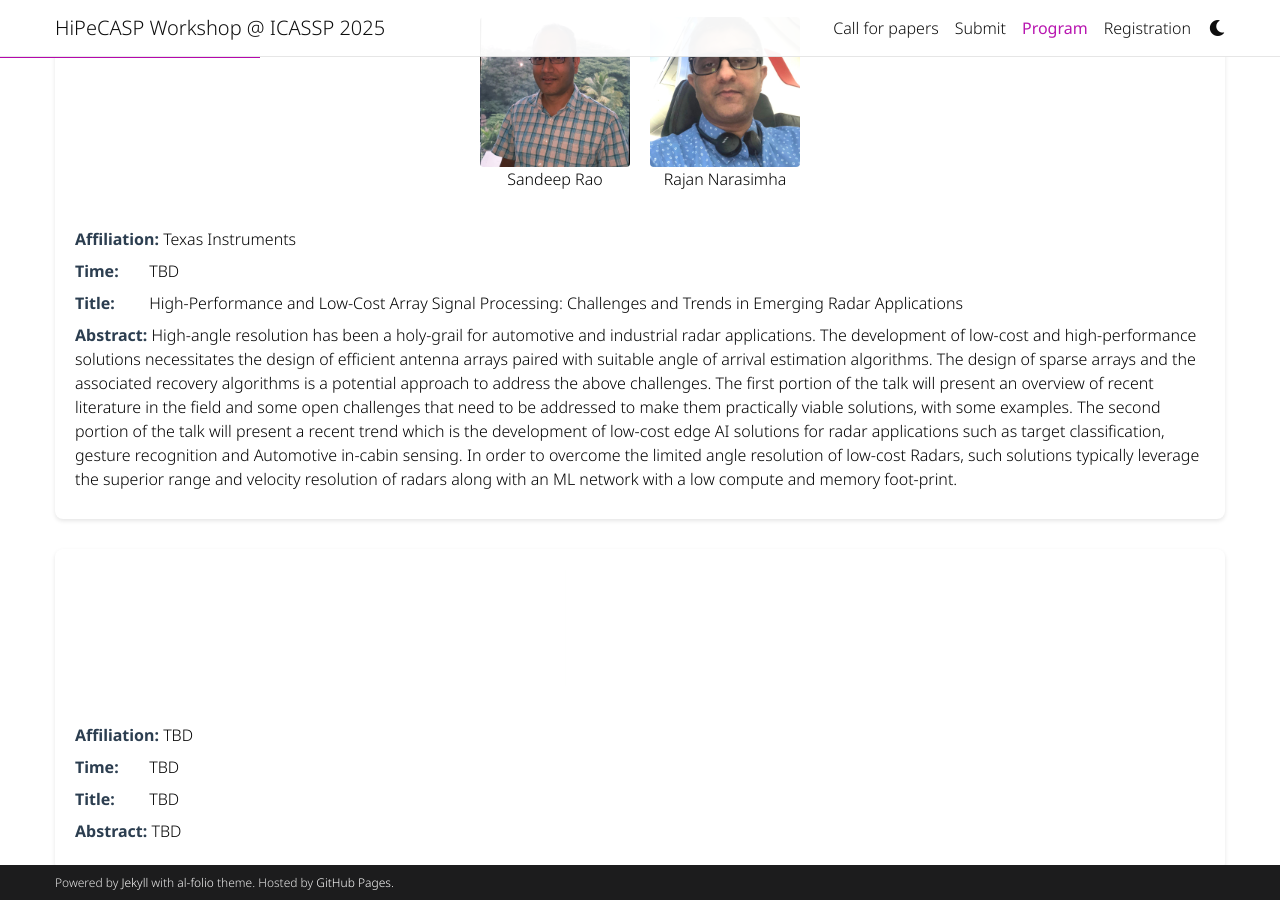
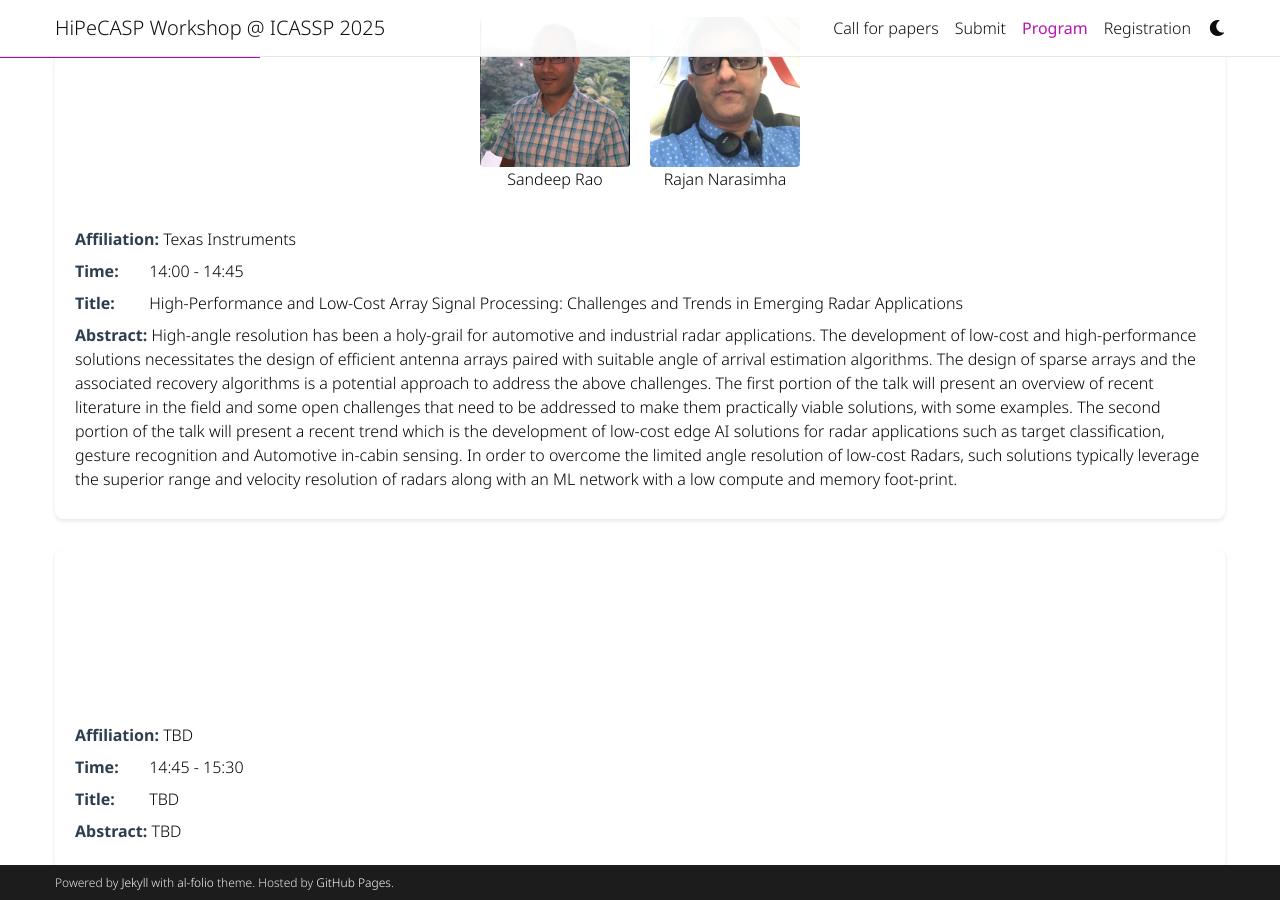
Before and after one commit to signal-process/signal-process.github.io, a Jekyll site: the page built from _pages/program.md, in a window 1280 px wide and 900 px high, scrolled down 270 px. Built offline with Jekyll 4.4.1, drawn with Linux system fonts in a browser that asks for light colours; comment, search, counter and statistics services are not loaded; a style sheet for code colours, icons or effects is not loaded.

Commit message:
Update staff.yml

```diff
--- a/_data/staff.yml
+++ b/_data/staff.yml
@@ -3,7 +3,7 @@ Speakers:
           - Sandeep Rao
           - Rajan Narasimha
     affiliation: Texas Instruments
-    time: TBD
+    time: "14:00 - 14:45"
     title: 'High-Performance and Low-Cost Array Signal Processing: Challenges and Trends in Emerging Radar Applications'
     abstract: High-angle resolution has been a holy-grail for automotive and industrial radar applications. The development of low-cost and high-performance solutions necessitates the design of efficient antenna arrays paired with suitable angle of arrival estimation algorithms. The design of sparse arrays and the associated recovery algorithms is a potential approach to address the above challenges. The first portion of the talk will present an overview of recent literature in the field and some open challenges that need to be addressed to make them practically viable solutions, with some examples. The second portion of the talk will present a recent trend which is the development of low-cost edge AI solutions for radar applications such as target classification, gesture recognition and Automotive in-cabin sensing.  In order to overcome the limited angle resolution of low-cost Radars, such solutions typically leverage the superior range and velocity resolution of radars along with an ML network with a low compute and memory foot-print.
     images:
@@ -12,7 +12,7 @@ Speakers:
 
   - name: TBD
     affiliation: TBD
-    time: TBD
+    time: "14:45 - 15:30"
     title: TBD
     abstract: TBD
     images: ICASSP25/350.jpeg
```
